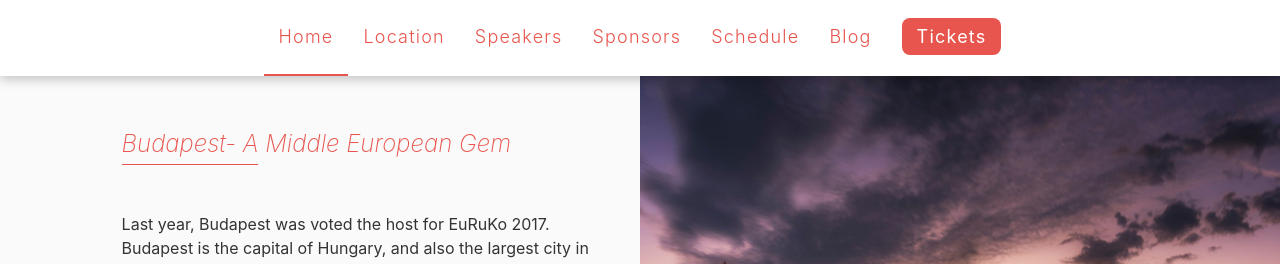
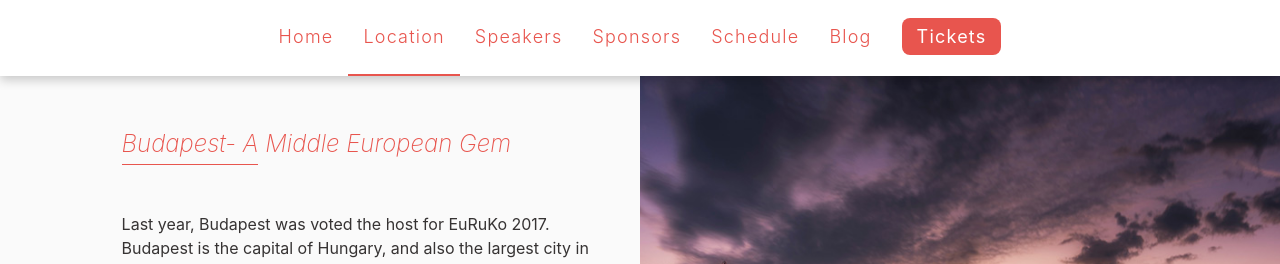
Before and after one commit to euruko/euruko2017.github.io, a Jekyll site: the page built from location.html, in a window 1280 px wide. Shown: the top 264 px of the page. Built offline with Jekyll 4.4.1, drawn with Linux system fonts in a browser that asks for light colours.

Commit message:
Show the correct active menu based on the current page

```diff
--- a/_includes/header.html
+++ b/_includes/header.html
@@ -6,12 +6,27 @@
     <span></span>
   </label>
   <ul class="nav">
-    <li class="nav-item nav-item--active"><a href="{{ site.baseurl }}/">Home</a></li>
-    <li class="nav-item"><a href="{{ site.baseurl }}/location">Location</a></li>
-    <li class="nav-item"><a href="#speakers">Speakers</a></li>
-    <li class="nav-item"><a href="#sponsors">Sponsors</a></li>
-    <li class="nav-item"><a href="#schedule">Schedule</a></li>
-    <li class="nav-item"><a href="#blog">Blog</a></li>
-    <li class="nav-item nav-item--highlighted"><a href="#tickets">Tickets</a></li>
+    {% for p in site.pages %}
+      {% if p.title %}
+        <li class="nav-item {% if p.url == page.url %}nav-item--active{% endif %}">
+          <a href="{{ site.baseurl }}{{ p.url }}">{{ p.title }}</a>
+        </li>
+      {% endif %}
+    {% endfor %}
+    <li class="nav-item">
+      <a href="#speakers">Speakers</a>
+    </li>
+    <li class="nav-item">
+      <a href="#sponsors">Sponsors</a>
+    </li>
+    <li class="nav-item">
+      <a href="#schedule">Schedule</a>
+    </li>
+    <li class="nav-item">
+      <a href="#blog">Blog</a>
+    </li>
+    <li class="nav-item nav-item--highlighted">
+      <a href="#tickets">Tickets</a>
+    </li>
   </ul>
 </header>
--- a/index.html
+++ b/index.html
@@ -1,5 +1,6 @@
 ---
 layout: page
+title: Home
 ---
 <section class="section-home-banner">
   <div class="section-container">
```
